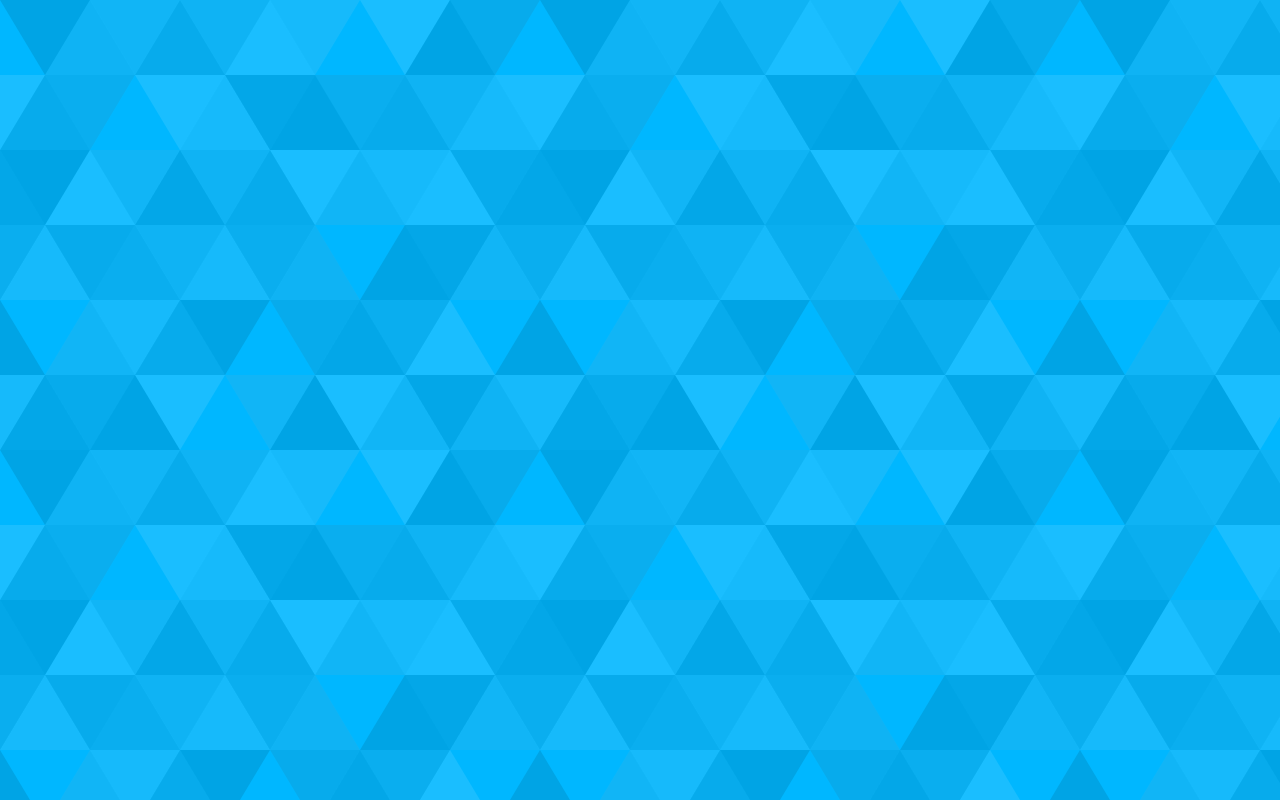
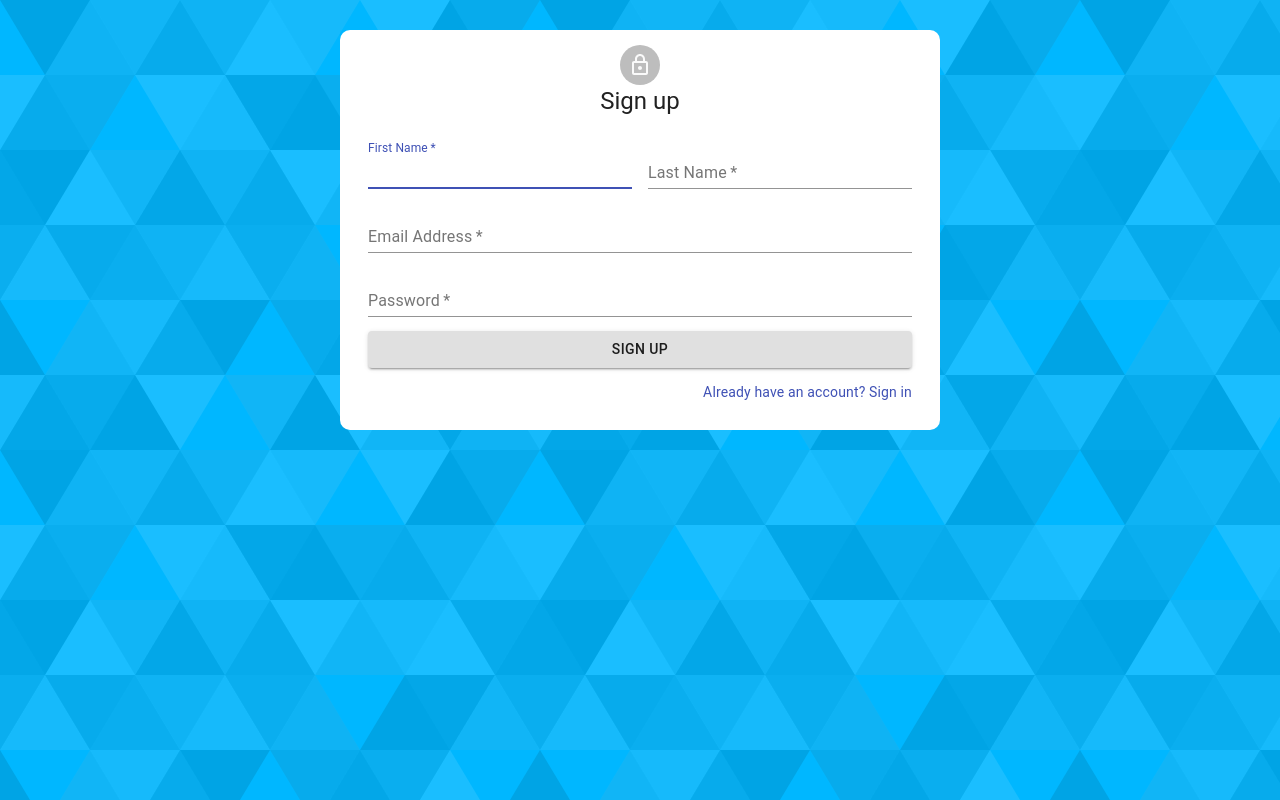
Before and after one commit to plechipt/memories-app-mern, a React (Create React App) app in the folder client/: page /register in a window 1280 px wide. Before the commit this address had no page. Built offline with nearby package versions, Linux system fonts and the light colour scheme.

Commit message:
Created Register component

```diff
--- a/client/src/App.js
+++ b/client/src/App.js
@@ -3,12 +3,14 @@ import { Container, AppBar, Typography, Grow, Grid } from "@material-ui/core";
 import { Route, Routes, Navigate } from "react-router-dom";
 
 import Home from "./components/Home/Home";
+import Register from "./components/Authentication/Register";
 
 function App() {
   return (
     <Container maxWidth="xl">
       <Routes>
         <Route path="/" exact element={<Home />} />
+        <Route path="/register" exact element={<Register />} />
       </Routes>
     </Container>
   );
--- /dev/null
+++ b/client/src/components/Authentication/Register.js
@@ -0,0 +1,117 @@
+import React from "react";
+import {
+  CssBaseline,
+  Container,
+  Avatar,
+  Button,
+  TextField,
+  FormControlLabel,
+  Checkbox,
+  Link,
+  Grid,
+  Box,
+  Typography,
+} from "@material-ui/core";
+
+import LockOutlinedIcon from "@material-ui/icons/LockOutlined";
+import useStyles from "./styles";
+
+export default function SignUp() {
+  const classes = useStyles();
+
+  const handleSubmit = (event) => {
+    event.preventDefault();
+    const data = new FormData(event.currentTarget);
+    console.log({
+      email: data.get("email"),
+      password: data.get("password"),
+    });
+  };
+
+  return (
+    <Container className={classes.mainContainer} component="main" maxWidth="sm">
+      <CssBaseline />
+      <Box
+        sx={{
+          marginTop: 8,
+          display: "flex",
+          flexDirection: "column",
+          alignItems: "center",
+        }}
+      >
+        <Avatar sx={{ m: 1, bgcolor: "secondary.main" }}>
+          <LockOutlinedIcon />
+        </Avatar>
+        <Typography component="h1" variant="h5">
+          Sign up
+        </Typography>
+        <Box component="form" noValidate onSubmit={handleSubmit} sx={{ mt: 3 }}>
+          <Grid container spacing={2}>
+            <Grid item xs={12} sm={6}>
+              <TextField
+                autoComplete="given-name"
+                name="firstName"
+                required
+                fullWidth
+                id="firstName"
+                label="First Name"
+                autoFocus
+              />
+            </Grid>
+            <Grid item xs={12} sm={6}>
+              <TextField
+                required
+                fullWidth
+                id="lastName"
+                label="Last Name"
+                name="lastName"
+                autoComplete="family-name"
+              />
+            </Grid>
+            <Grid item xs={12}>
+              <TextField
+                required
+                fullWidth
+                id="email"
+                label="Email Address"
+                name="email"
+                autoComplete="email"
+              />
+            </Grid>
+            <Grid item xs={12}>
+              <TextField
+                required
+                fullWidth
+                name="password"
+                label="Password"
+                type="password"
+                id="password"
+                autoComplete="new-password"
+              />
+            </Grid>
+          </Grid>
+          <Button
+            className={classes.submitButton}
+            type="submit"
+            fullWidth
+            variant="contained"
+            sx={{ mt: 3, mb: 2 }}
+          >
+            Sign Up
+          </Button>
+          <Grid
+            className={classes.bottomText}
+            container
+            justifyContent="flex-end"
+          >
+            <Grid item>
+              <Link href="#" variant="body2">
+                Already have an account? Sign in
+              </Link>
+            </Grid>
+          </Grid>
+        </Box>
+      </Box>
+    </Container>
+  );
+}
--- /dev/null
+++ b/client/src/components/Authentication/styles.js
@@ -0,0 +1,16 @@
+import { makeStyles } from "@material-ui/core/styles";
+
+export default makeStyles((theme) => ({
+  mainContainer: {
+    marginTop: "30px",
+    padding: "0.5em 2em 2em 2em",
+    backgroundColor: "white",
+    borderRadius: "10px",
+  },
+  submitButton: {
+    marginTop: "1em",
+  },
+  bottomText: {
+    marginTop: "1em",
+  },
+}));
```
